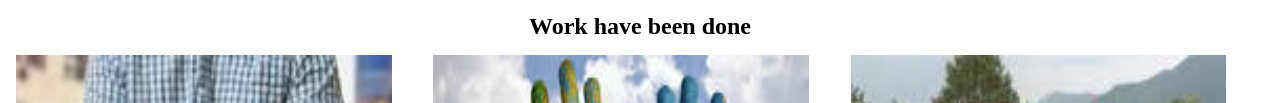
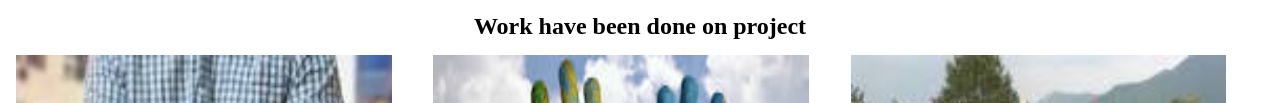
Before and after one commit to goshgarh/Charity_Project, a plain HTML site: page index.html in a window 1280 px wide. Shown: the part 1022-1125 px from the top of the page. Drawn offline with Linux system fonts and the light colour scheme.

Commit message:
just few changes made..

```diff
--- a/index.html
+++ b/index.html
@@ -21,7 +21,7 @@
         <img src="" alt="">
         <p>Lorem ipsum dolor sit amet, consectetur adipisicing elit. Sed minus, dolorum dignissimos ipsum non alias excepturi veniam quasi aliquid similique minima ratione, ipsa voluptatem iusto, quaerat fugit quas odit? Iusto id perferendis consequatur aut, quisquam molestiae, harum vero nemo sint culpa sed quo adipisci deserunt illum obcaecati expedita perspiciatis eum, porro mollitia? Magnam voluptatum hic aliquid totam quod libero saepe, earum illo quidem, labore. Veritatis natus harum eaque odio. Eius culpa laudantium, aut quam praesentium eum nihil animi. Nulla quaerat sit, velit eaque dolorem. Ullam id dignissimos nihil, dicta laudantium. Totam exercitationem perspiciatis obcaecati dolorum dicta officia beatae quas aliquid!</p>
     </div>
-    <h2 class="h2_2">Work have been done</h2>
+    <h2 class="h2_2">Work have been done on project</h2>
     <div class="grd">
 
         <div class="item">
```
